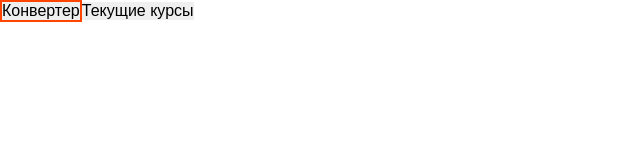
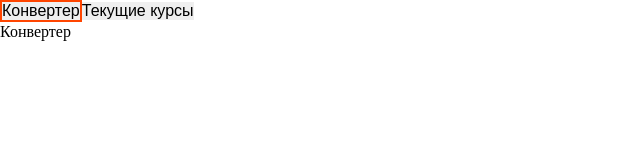
Before and after one commit to SergeyLebidko/wilix_task_3, a React (Create React App) app: page / in a window 1280 px wide. Shown: the top 160 px of the page, without its empty margins (0-640 px from the left). Built offline with nearby package versions, Linux system fonts and the light colour scheme.

Commit message:
Создан каркас для основных компонентов - конвертера и списка курсов

```diff
--- a/src/components/App/App.tsx
+++ b/src/components/App/App.tsx
@@ -1,7 +1,9 @@
 import React, {useState} from 'react';
+import ModeController from '../ModeController/ModeController';
+import Converter from '../Converter/Converter';
+import RateList from '../RateList/RateList';
 import {AppMode} from '../../settings';
 import './App.scss';
-import ModeController from "../ModeController/ModeController";
 
 const App: React.FC = () => {
     const [mode, setMode] = useState<AppMode>(AppMode.Converter);
@@ -11,6 +13,8 @@ const App: React.FC = () => {
     return (
         <div>
             <ModeController mode={mode} setConverterMode={setConverterMode} setRateListMode={setRateListMode}/>
+            {mode === AppMode.Converter && <Converter/>}
+            {mode === AppMode.RateList && <RateList/>}
         </div>
     );
 }
--- /dev/null
+++ b/src/components/Converter/Converter.scss
@@ -0,0 +1,3 @@
+.converter {
+
+}
--- /dev/null
+++ b/src/components/Converter/Converter.tsx
@@ -0,0 +1,12 @@
+import React from 'react';
+import './Converter.scss';
+
+const Converter: React.FC = () => {
+    return (
+        <div className="converter">
+            Конвертер
+        </div>
+    );
+}
+
+export default Converter;
--- /dev/null
+++ b/src/components/RateList/RateList.scss
@@ -0,0 +1,3 @@
+.rate_list {
+
+}
--- /dev/null
+++ b/src/components/RateList/RateList.tsx
@@ -0,0 +1,12 @@
+import React from 'react';
+import './RateList.scss';
+
+const RateList: React.FC = () => {
+    return (
+        <div className="rate_list">
+            Текущие курсы
+        </div>
+    );
+}
+
+export default RateList;
```
